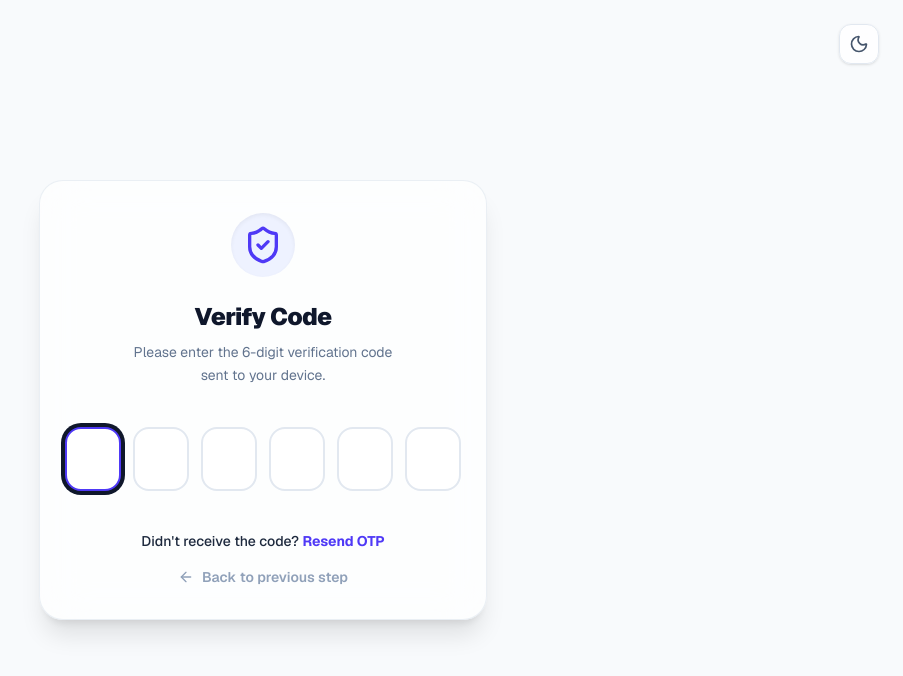
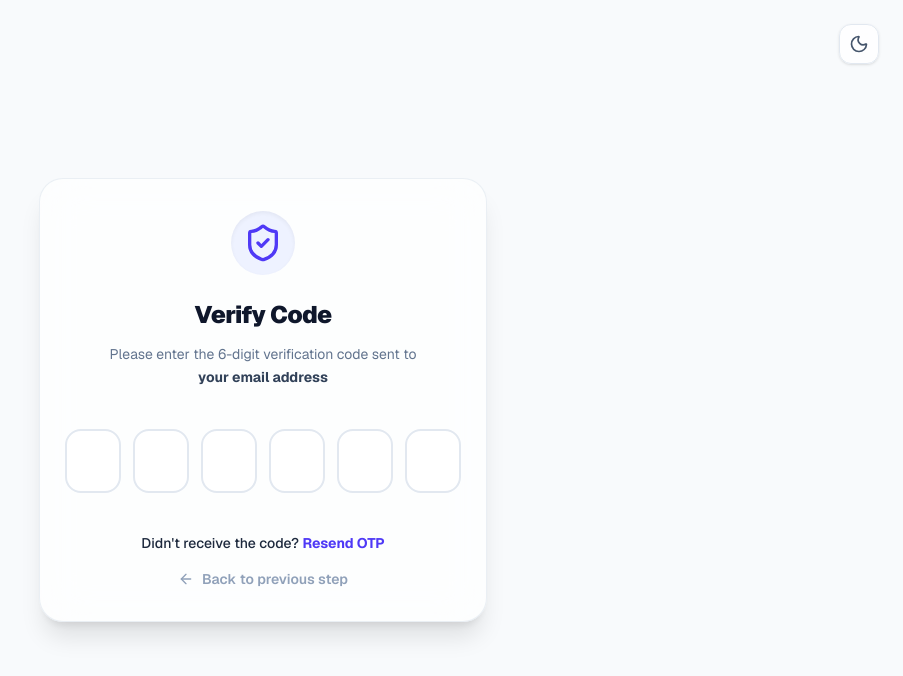
Before and after one commit to morshedsajid26/ai-agents, a Next.js app: page /verify-otp in a window 1280 px wide. Shown: the top 676 px of the page, without its empty margins (377-1280 px from the left). Built offline with nearby package versions, Linux system fonts and the light colour scheme; no server answers.

Commit message:
forgot pass api integrated

```diff
--- a/app/forgot-password/page.js
+++ b/app/forgot-password/page.js
@@ -8,6 +8,8 @@ import { Mail, Sun, Moon, ArrowRight, ArrowLeft, KeyRound } from "lucide-react";
 import toast from "react-hot-toast";
 import InputField from "../../components/InputField";
 import { useDashboard } from "../../components/DashboardContext";
+
+import { apiFetch } from "../../utils/api";
 
 export default function ForgotPasswordPage() {
   const router = useRouter();
@@ -23,13 +25,22 @@ export default function ForgotPasswordPage() {
     }
 
     setIsLoading(true);
-    // Simulate API request to send reset code
-    await new Promise((resolve) => setTimeout(resolve, 1500));
-    setIsLoading(false);
+    try {
+      await apiFetch("/auth/forgot-password", {
+        method: "POST",
+        body: JSON.stringify({ email }),
+      });
 
-    toast.success("Verification code sent to your email!");
-    // Push to verification step
-    router.push("/verify-otp");
+      toast.success("Verification code sent to your email!");
+      // We can pass the email to verify-otp using query string or sessionStorage
+      // Using query string is easiest for next/navigation
+      router.push(`/verify-otp?email=${encodeURIComponent(email)}`);
+    } catch (error) {
+      console.error("Forgot password error:", error);
+      toast.error(error.message || "Failed to send verification code. Please try again.");
+    } finally {
+      setIsLoading(false);
+    }
   };
 
   return (
--- a/app/reset-password/page.js
+++ b/app/reset-password/page.js
@@ -9,9 +9,26 @@ import toast from "react-hot-toast";
 import Password from "../../components/Password";
 import { useDashboard } from "../../components/DashboardContext";
 
+import { apiFetch } from "../../utils/api";
+import { useEffect } from "react";
+// Removed useSearchParams and Suspense since we don't need query params anymore
+
 export default function ResetPasswordPage() {
   const router = useRouter();
   const { theme, toggleTheme } = useDashboard();
+
+  const [email, setEmail] = useState("");
+  const [token, setToken] = useState("");
+
+  useEffect(() => {
+    // Read from sessionStorage securely on client side mount
+    const storedEmail = sessionStorage.getItem("resetEmail");
+    const storedToken = sessionStorage.getItem("resetToken");
+
+    if (storedEmail) setEmail(storedEmail);
+    if (storedToken) setToken(storedToken);
+  }, []);
+
   const [password, setPassword] = useState("");
   const [confirmPassword, setConfirmPassword] = useState("");
   const [isLoading, setIsLoading] = useState(false);
@@ -35,12 +52,29 @@ export default function ResetPasswordPage() {
     }
 
     setIsLoading(true);
-    // Simulate API request to reset password
-    await new Promise((resolve) => setTimeout(resolve, 1500));
-    setIsLoading(false);
+    try {
+      await apiFetch("/auth/reset-password", {
+        method: "POST",
+        headers: {
+          Authorization: `Bearer ${token}`
+        },
+        body: JSON.stringify({
+          newPassword: password
+        }),
+      });
 
-    toast.success("Password reset successfully! Please sign in.");
-    router.push("/login");
+      // Clear the tokens from sessionStorage upon successful reset
+      sessionStorage.removeItem("resetToken");
+      sessionStorage.removeItem("resetEmail");
+
+      toast.success("Password reset successfully! Please sign in.");
+      router.push("/login");
+    } catch (error) {
+      console.error("Reset password failed:", error);
+      toast.error(error.message || "Failed to reset password. Please try again.");
+    } finally {
+      setIsLoading(false);
+    }
   };
 
   return (
--- a/app/verify-otp/page.js
+++ b/app/verify-otp/page.js
@@ -1,13 +1,68 @@
 "use client";
 
-import React from "react";
+import React, { useState, Suspense } from "react";
 import { motion } from "framer-motion";
 import { Sun, Moon } from "lucide-react";
+import { useRouter, useSearchParams } from "next/navigation";
+import toast from "react-hot-toast";
 import OTPInput from "../../components/OTPInput";
 import { useDashboard } from "../../components/DashboardContext";
+import { apiFetch } from "../../utils/api";
 
-export default function VerifyOtpPage() {
+function VerifyOtpContent() {
   const { theme, toggleTheme } = useDashboard();
+  const router = useRouter();
+  const searchParams = useSearchParams();
+  const email = searchParams?.get("email");
+
+  const [isVerifying, setIsVerifying] = useState(false);
+  const [isResending, setIsResending] = useState(false);
+
+  const handleVerify = async (val) => {
+    if (!email) {
+      toast.error("Email not found. Please restart the forgot password process.");
+      return;
+    }
+
+    setIsVerifying(true);
+    try {
+      const res = await apiFetch("/auth/verify-forgot-password-otp", {
+        method: "POST",
+        body: JSON.stringify({ email, otp: val }),
+      });
+
+      toast.success("OTP Verified Successfully!");
+
+      // Store the token and email in sessionStorage so it can be securely used in the next step
+      const resetToken = res.data?.token || res.data?.resetToken || res.token || val;
+      sessionStorage.setItem("resetToken", resetToken);
+      sessionStorage.setItem("resetEmail", email);
+
+      // Navigate to reset password without exposing token in URL
+      router.push("/reset-password");
+    } catch (error) {
+      console.error("OTP verification error:", error);
+      toast.error(error.message || "Invalid OTP. Please try again.");
+    } finally {
+      setIsVerifying(false);
+    }
+  };
+
+  const handleResend = async () => {
+    if (!email) return;
+    setIsResending(true);
+    try {
+      await apiFetch("/auth/forgot-password", {
+        method: "POST",
+        body: JSON.stringify({ email }),
+      });
+      toast.success("A new verification code has been sent!");
+    } catch (error) {
+      toast.error(error.message || "Failed to resend code.");
+    } finally {
+      setIsResending(false);
+    }
+  };
 
   return (
     <div className="relative flex min-h-screen flex-col items-center justify-center px-4 py-12 sm:px-6 lg:px-8">
@@ -37,8 +92,26 @@ export default function VerifyOtpPage() {
         transition={{ duration: 0.4 }}
         className="w-full max-w-md rounded-3xl border border-slate-200/70 bg-white/70 shadow-xl backdrop-blur-xl dark:border-slate-800/80 dark:bg-slate-900/40 dark:shadow-2xl overflow-hidden"
       >
-        <OTPInput />
+        <OTPInput
+          email={email}
+          onComplete={handleVerify}
+          onResend={handleResend}
+          isVerifying={isVerifying}
+          isResending={isResending}
+        />
       </motion.div>
     </div>
   );
 }
+
+export default function VerifyOtpPage() {
+  return (
+    <Suspense fallback={
+      <div className="min-h-screen flex items-center justify-center">
+        <div className="animate-spin rounded-full h-8 w-8 border-b-2 border-indigo-600"></div>
+      </div>
+    }>
+      <VerifyOtpContent />
+    </Suspense>
+  );
+}
--- a/components/OTPInput.jsx
+++ b/components/OTPInput.jsx
@@ -1,15 +1,25 @@
 import React, { useRef, useState, useEffect } from "react";
-// eslint-disable-next-line no-unused-vars
 import { motion } from "framer-motion";
 import { ShieldCheck, ArrowLeft, Loader2 } from "lucide-react";
 import { useRouter } from "next/navigation";
 import toast from "react-hot-toast";
 
-const OTPInput = ({ length = 6, onComplete }) => {
+const OTPInput = ({
+  length = 6,
+  onComplete,
+  onResend,
+  email,
+  isVerifying: externalIsVerifying = false,
+  isResending: externalIsResending = false,
+  fullPage = true
+}) => {
   const [otp, setOtp] = useState(new Array(length).fill(""));
-  const [isVerifying, setIsVerifying] = useState(false);
+  const [internalIsVerifying, setInternalIsVerifying] = useState(false);
   const inputRefs = useRef([]);
   const router = useRouter();
+
+  const isVerifying = externalIsVerifying || internalIsVerifying;
+  const isResending = externalIsResending;
 
   // Auto focus first input on mount
   useEffect(() => {
@@ -37,23 +47,23 @@ const OTPInput = ({ length = 6, onComplete }) => {
       if (onComplete) {
         onComplete(combinedOtp);
       } else {
-        // Fallback behavior if used as a standalone page route
-        handleAutoVerify(combinedOtp);
+        // Fallback behavior
+        handleAutoVerifyFallback(combinedOtp);
       }
     }
   };
 
-  const handleAutoVerify = async (val) => {
-    setIsVerifying(true);
-    await new Promise(resolve => setTimeout(resolve, 1500));
-    setIsVerifying(false);
+  const handleAutoVerifyFallback = async (val) => {
+    setInternalIsVerifying(true);
+    await new Promise((resolve) => setTimeout(resolve, 1500));
+    setInternalIsVerifying(false);
     if (val === "123456") {
       toast.success("OTP Verified Successfully!");
       router.push("/reset-password");
     } else {
       toast.error("Invalid OTP. Try 123456");
       setOtp(new Array(length).fill(""));
-      inputRefs.current[0].focus();
+      inputRefs.current[0]?.focus();
     }
   };
 
@@ -77,16 +87,13 @@ const OTPInput = ({ length = 6, onComplete }) => {
 
     // Focus last filled or next empty
     const nextIndex = Math.min(pasteData.length, length - 1);
-    inputRefs.current[nextIndex].focus();
+    inputRefs.current[nextIndex]?.focus();
 
     if (pasteData.length === length) {
       if (onComplete) onComplete(data.slice(0, length));
-      else handleAutoVerify(data.slice(0, length));
+      else handleAutoVerifyFallback(data.slice(0, length));
     }
   };
-
-  // If onComplete is NOT provided, we assume it's being used as a full page
-  const isPage = !onComplete;
 
   const content = (
     <div className="flex flex-col items-center">
@@ -107,7 +114,7 @@ const OTPInput = ({ length = 6, onComplete }) => {
             onKeyDown={(e) => handleKeyDown(e, index)}
             className={`w-11 h-14 sm:w-14 sm:h-16 text-center text-2xl font-bold border-2 rounded-2xl bg-white dark:bg-slate-900/60 transition-all outline-none
               ${digit ? 'border-indigo-600 dark:border-indigo-500 shadow-[0_0_15px_rgba(79,70,229,0.1)]' : 'border-slate-200 dark:border-slate-800'}
-              focus:border-indigo-600 dark:focus:border-indigo-500 focus:ring-4 focus:ring-indigo-650/10 dark:focus:ring-indigo-500/10 text-slate-900 dark:text-slate-100`}
+             `}
           />
         ))}
       </div>
@@ -124,7 +131,7 @@ const OTPInput = ({ length = 6, onComplete }) => {
     </div>
   );
 
-  if (isPage) {
+  if (fullPage) {
     return (
       <div className="p-8 animate-in fade-in slide-in-from-bottom-4 duration-500">
         <div className="mb-10 text-center">
@@ -132,8 +139,9 @@ const OTPInput = ({ length = 6, onComplete }) => {
             <ShieldCheck className="text-indigo-600 dark:text-indigo-400 w-10 h-10" />
           </div>
           <h2 className="text-2xl font-black text-slate-900 dark:text-white tracking-tight">Verify Code</h2>
-          <p className="text-slate-500 dark:text-slate-400 text-sm mt-2 max-w-[280px] mx-auto leading-relaxed">
-            Please enter the 6-digit verification code sent to your device.
+          <p className="text-slate-500 dark:text-slate-400 text-sm mt-3 max-w-[320px] mx-auto leading-relaxed">
+            Please enter the 6-digit verification code sent to<br/>
+            <span className="font-bold text-slate-700 dark:text-slate-200">{email || "your email address"}</span>
           </p>
         </div>
 
@@ -142,7 +150,13 @@ const OTPInput = ({ length = 6, onComplete }) => {
         <div className="mt-10 space-y-4">
           <p className="text-center text-sm text-slate-550 dark:text-slate-400 font-medium">
             Didn't receive the code?{" "}
-            <button className="text-indigo-600 dark:text-indigo-400 font-bold hover:underline cursor-pointer">Resend OTP</button>
+            <button
+              onClick={onResend}
+              disabled={isResending}
+              className="text-indigo-600 dark:text-indigo-400 font-bold hover:underline cursor-pointer disabled:opacity-50"
+            >
+              {isResending ? "Sending..." : "Resend OTP"}
+            </button>
           </p>
           <button
             onClick={() => router.back()}
```
